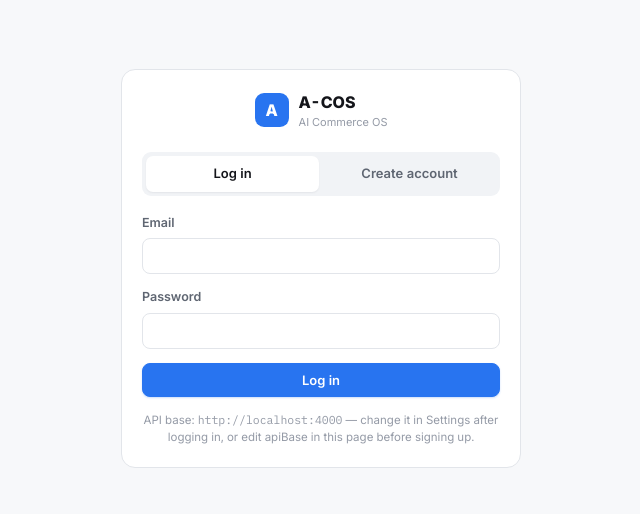
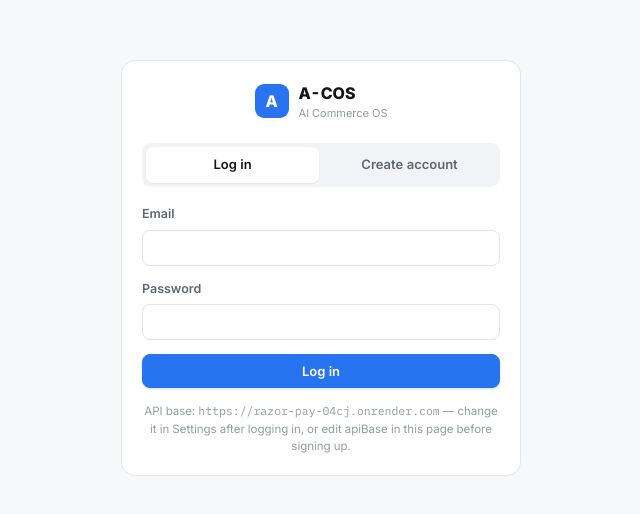
Before and after one commit to VeDaAnT-171/Razor-pay, a website: page a-cos-app.html in a window 1280 px wide. Shown: the part 132-646 px from the top of the page, without its empty margins (319-959 px from the left). Drawn offline with Linux system fonts and the light colour scheme.

Commit message:
Update API base URL for production

```diff
--- a/a-cos-app.html
+++ b/a-cos-app.html
@@ -688,7 +688,7 @@ async function sha256Hex(str) {
 function loadJSON(key) { try { return JSON.parse(localStorage.getItem(key) || "null"); } catch (e) { return null; } }
 
 var STATE = {
-  apiBase: localStorage.getItem("acos_api_base") || "http://localhost:4000",
+  apiBase: localStorage.getItem("acos_api_base") ||  "https://razor-pay-04cj.onrender.com",
 
   // Auth — a real Dashboard JWT (Authorization: Bearer, for merchant-management
   // calls) and a real Agent API key (x-api-key, for the agent-facing storefront
```
